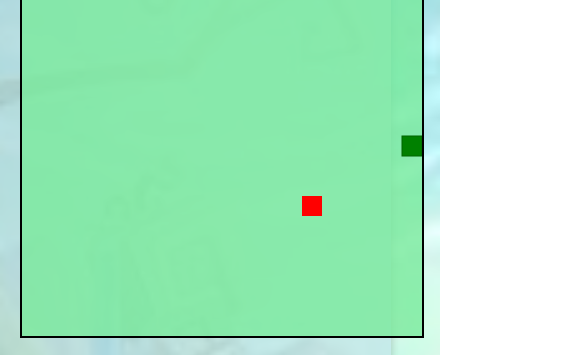
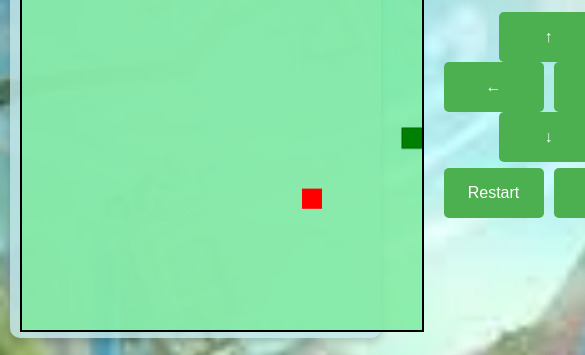
Before and after one commit to Ayesha-Siddiqui1234/SNAKE-GAME, a plain HTML site: page index1.html in a window 390 px wide. Shown: the part 86-441 px from the top of the page, 585 px wide, since content can reach past the window. Drawn offline with Linux system fonts and the light colour scheme.

Commit message:
Update style.css

```diff
--- a/style.css
+++ b/style.css
@@ -9,9 +9,6 @@ body {
     background-attachment: fixed;
     margin: 0;
     padding: 0;
-
-
-
 }
 
 #gameContainer {
@@ -73,27 +70,28 @@ body {
     height: auto;
 }
 
-/* Responsive styling */
+
 @media (max-width: 600px) {
-    #gameCanvas {
-        width: 400%; /* Full width on small screens */
+    .control-btn {
+        width: 40px;
+        height: 50px;
+        font-size: 16px;
     }
 
-    .control-btn {
-        width: 40px;
-        height: 40px;
-        font-size: 14px;
+    #controls {
+        gap: 6px;
     }
 
     #gameContainer {
-        grid-template-columns: 1fr;
-        text-align: center;
+        padding: 10px;
     }
 
-    #directional-controls {
-        flex-direction: row;
-        justify-content: center;
-        gap: 5px;
+    #gameCanvas {
+        border: 2px solid #000;
+        background-color: rgba(122, 234, 157, 0.8);
+        width: auto;
+        max-width: auto;
+        height: 100%;
     }
 }
 
```
